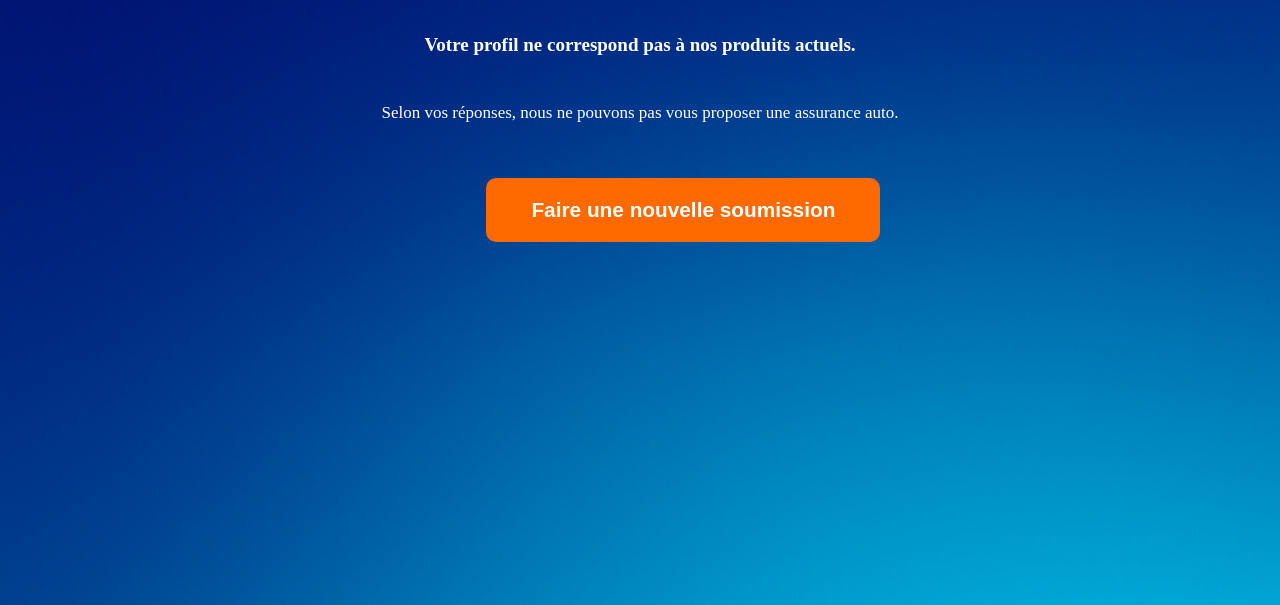
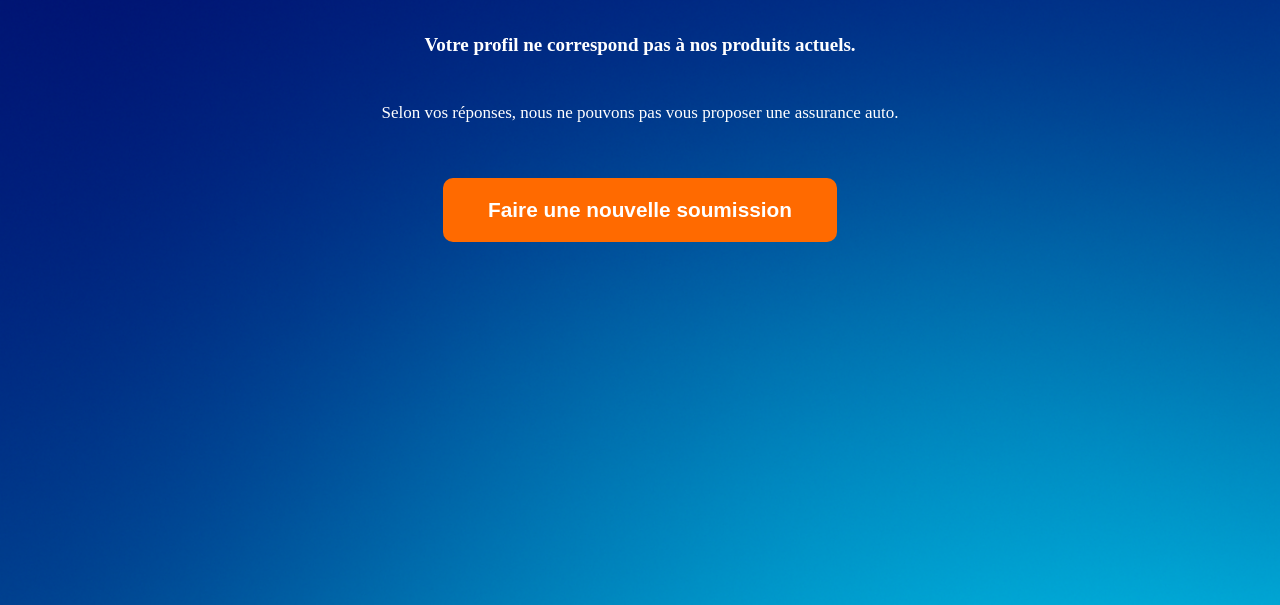
Before and after one commit to FZladam/assurance-auto-app, a plain HTML site: page pas-de-produit.html in a window 1280 px wide. Shown: the part 225-830 px from the top of the page. Drawn offline with Linux system fonts and the light colour scheme.

Commit message:
style: centrer l'affichage des résultats

```diff
--- a/style.css
+++ b/style.css
@@ -12,7 +12,7 @@
   background-position: center right;
   min-height: 100vh;
   color: white;
-  overflow: hidden;
+  overflow-x: hidden;
 }
 
 /*=========== header ===========*/
@@ -196,7 +196,8 @@ input[type="radio"] {
   font-size: 1.3rem;
   font-weight: 600;
   cursor: pointer;
-  margin-left: 38%;
+  display: block;
+  margin: 0 auto;
 }
 
 /*=========== Pages soumission3.html ===========*/
```
